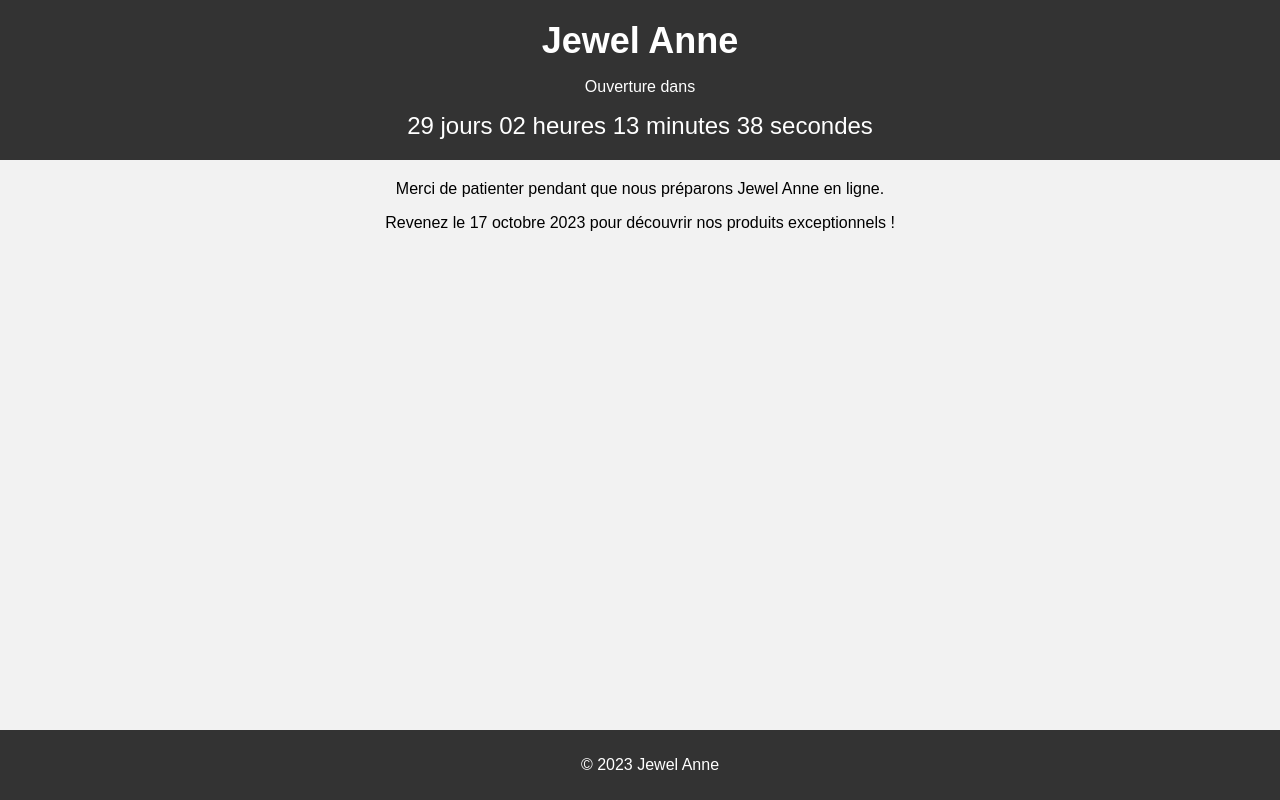
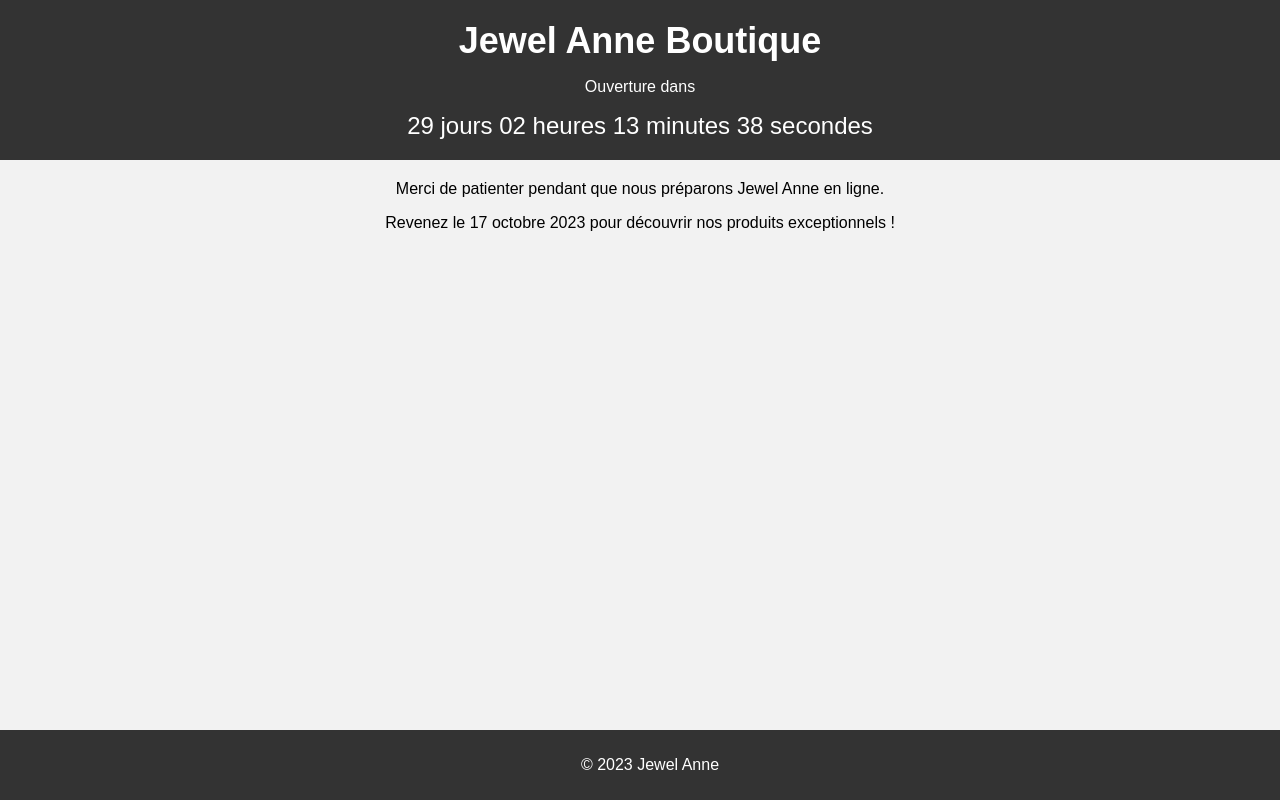
Before and after one commit to nfcpsnbourgeois/countdown, a plain HTML site: page index.html in a window 1280 px wide. Drawn offline with Linux system fonts and the light colour scheme.

Commit message:
Update index.html

```diff
--- a/index.html
+++ b/index.html
@@ -58,7 +58,7 @@
 </head>
 <body>
     <header>
-        <h1>Jewel Anne</h1>
+        <h1>Jewel Anne Boutique</h1>
         <p>Ouverture dans</p>
         <div class="countdown">
             <span id="days">30</span> jours
```
